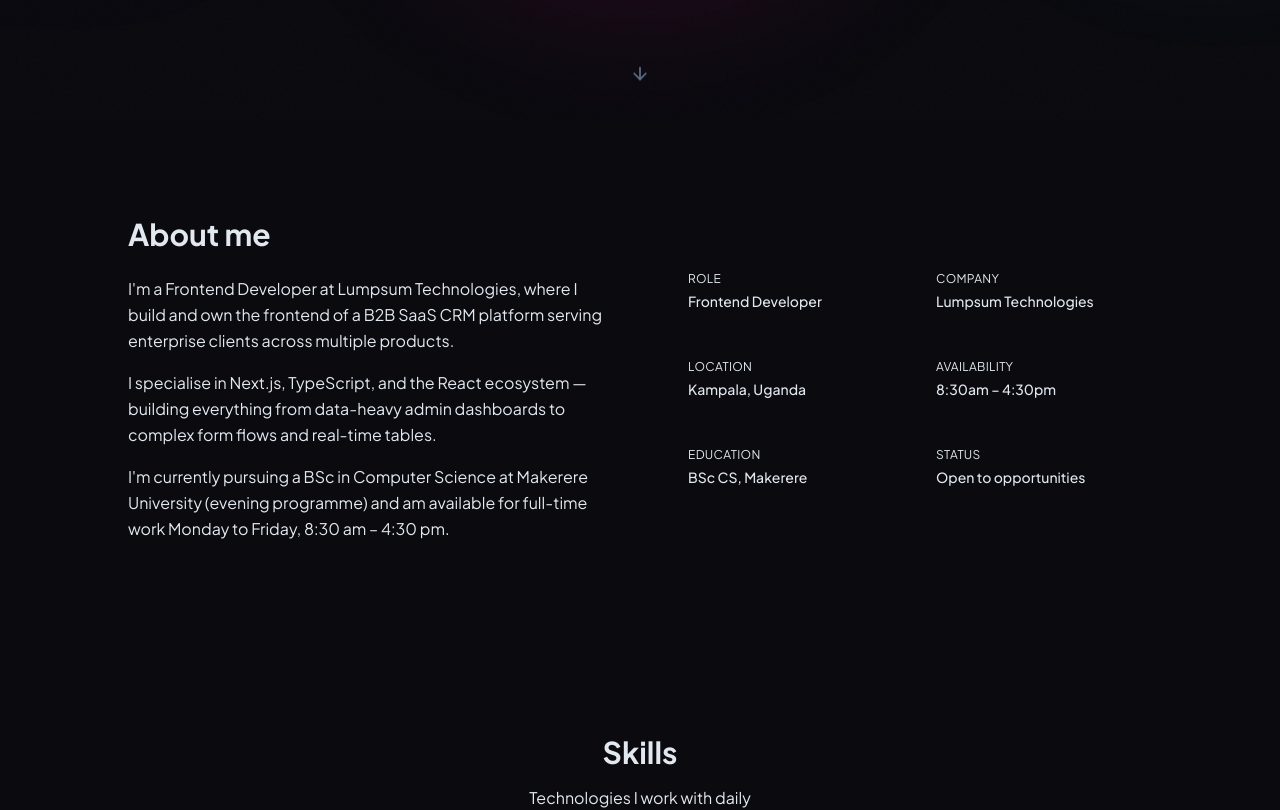
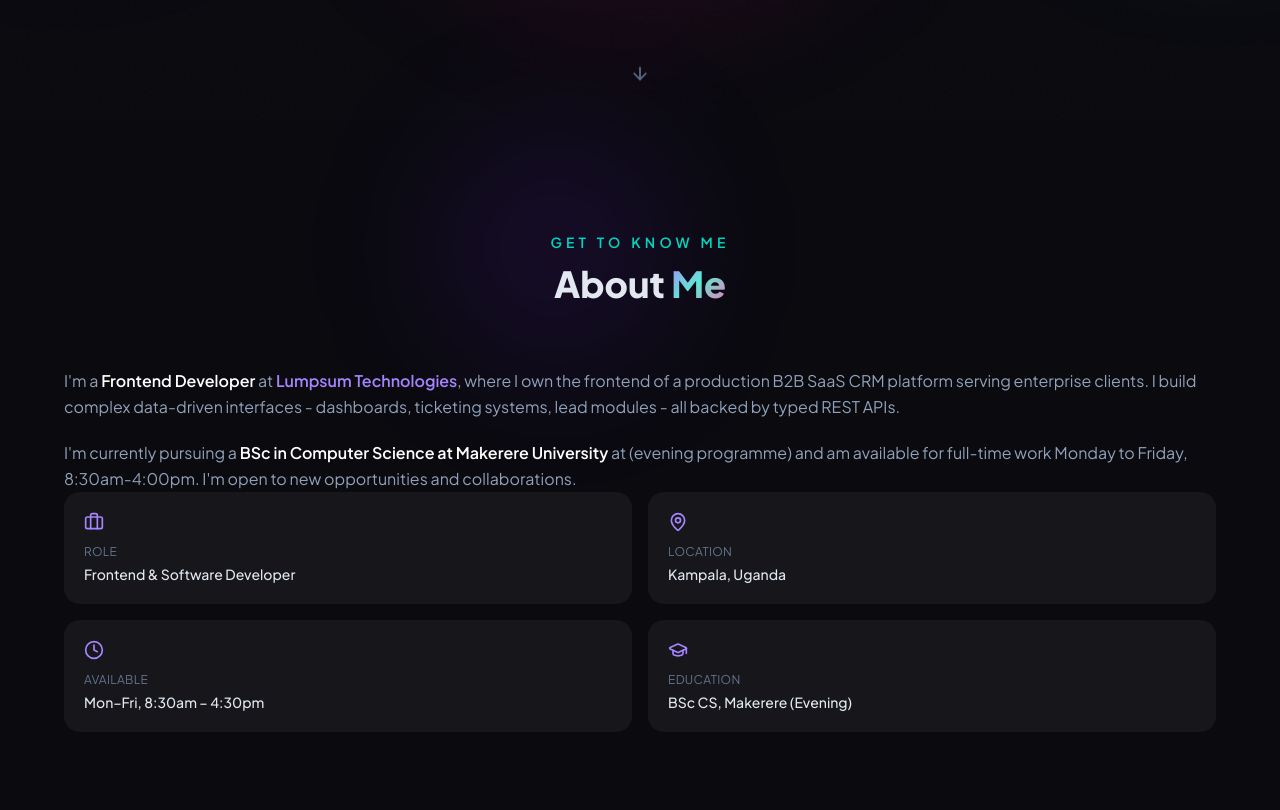
Before and after one commit to PreciousAtwiine/Portfolio, a Next.js app: page / in a window 1280 px wide. Shown: the part 680-1490 px from the top of the page. Built offline with nearby package versions, Linux system fonts and the light colour scheme.

Commit message:
Update: About

```diff
--- a/components/sections/About.tsx
+++ b/components/sections/About.tsx
@@ -1,35 +1,47 @@
 "use client"
+import { motion } from "framer-motion"
+import { MapPin, Clock, GraduationCap, Briefcase } from "lucide-react"
 
-import { motion } from "framer-motion"
+const cards = [
+  { icon: Briefcase, label: "Role", value: "Frontend & Software Developer" },
+  { icon: MapPin, label: "Location", value: "Kampala, Uganda" },
+  { icon: Clock, label: "Available", value: "Mon–Fri, 8:30am – 4:30pm" },
+  { icon: GraduationCap, label: "Education", value: "BSc CS, Makerere (Evening)" },
+]
 
 export default function About() {
   return (
-    <section id="about" className="py-24 px-6">
-      <div className="max-w-5xl mx-auto grid md:grid-cols-2 gap-16 items-center">
+    <section id="about" className="py-28 px-6 relative">
+      <div className="absolute inset-0 pointer-events-none">
+        <div className="absolute top-0 left-1/3 w-64 h-64 bg-violet-600/10 rounded-full blur-3xl"/>
+        </div>
+        <div className="max-w-6xl mx-auto relative z-10">
+
+        <motion.div
+          initial={{ opacity: 0, y:20 }}
+          whileInView={{ opacity: 1, y: 0 }}
+          viewport={{ once: true }}
+          className="text-center mb-16"
+        >
+          <p className="text-teal-400 text-sm font-semibold tracking-[0.3em] uppercase mb-3">Get to know me</p>
+          <h2 className="text-4xl font-extrabold">About <span className="gradient-text">Me</span></h2>
+          </motion.div>
+
+          <div className="gird md:grid-cols-2 gap-16 items-center">
             <motion.div
               initial={{ opacity: 0, x: -30 }}
               whileInView={{ opacity: 1, x: 0 }}
               viewport={{ once: true }}
               transition={{ duration: 0.6 }}
-        >
-          <h2 className="text-3xl font-bold mb-6">About me</h2>
-          <div className="space-y-4 text-muted-foreground leading-relaxed">
+              className="space-y-5 text-slate-400 leading-relaxed">
                 <p>
-              I&apos;m a Frontend Developer at Lumpsum Technologies, where I build and own
-              the frontend of a B2B SaaS CRM platform serving enterprise clients across
-              multiple products.
+                  I&apos;m a <span className="text-white font-semibold">Frontend Developer</span> at {" "}
+                  <span className="text-violet-400 font-semibold">Lumpsum Technologies</span>, where I own the frontend of a production B2B SaaS CRM platform serving enterprise clients. I build complex data-driven interfaces - dashboards, ticketing systems, lead modules - all backed by typed REST APIs.
                 </p>
                 <p>
-              I specialise in Next.js, TypeScript, and the React ecosystem — building
-              everything from data-heavy admin dashboards to complex form flows and
-              real-time tables.
+                  I&apos;m currently pursuing a{" "} <span className="text-white font-semibold">BSc in Computer Science at Makerere University</span> at {" "}(evening programme) and am available for full-time work Monday to Friday, 8:30am-4:00pm.
+                  I&apos;m open to new opportunities and collaborations.
                 </p>
-            <p>
-              I&apos;m currently pursuing a BSc in Computer Science at Makerere University
-              (evening programme) and am available for full-time work Monday to Friday,
-              8:30 am – 4:30 pm.
-            </p>
-          </div>
               </motion.div>
 
         <motion.div
@@ -39,22 +51,19 @@ export default function About() {
           transition={{ duration: 0.6 }}
           className="grid grid-cols-2 gap-4"
         >
-          {[
-            { label: "Role", value: "Frontend Developer" },
-            { label: "Company", value: "Lumpsum Technologies" },
-            { label: "Location", value: "Kampala, Uganda" },
-            { label: "Availability", value: "8:30am – 4:30pm" },
-            { label: "Education", value: "BSc CS, Makerere" },
-            { label: "Status", value: "Open to opportunities" },
-          ].map((item) => (
-            <div key={item.label} className="bg-muted/40 rounded-lg p-4">
-              <p className="text-xs text-muted-foreground uppercase tracking-wide mb-1">
-                {item.label}
+          {cards.map(({ icon: Icon, label, value}) =>(
+
+            <div key={label} className="bg-white/5 border-white/10 rounded-2xl p-5 hover:border-violet-500/50 hover:bg-violet-500/5 transition-all duration-300">
+              <Icon size={20} className="text-violet-400 mb-3"/>
+              <p className="text-xs text-slate-500 uppercase tracking-wide mb-1">
+                {label}
               </p>
-              <p className="text-sm font-medium">{item.value}</p>
+              <p className="text-sm font-medium">{value}</p>
             </div>
           ))}
+
         </motion.div>
+      </div>
       </div>
     </section>
   )
```
Lines whose indentation alone changed are shown as unchanged.
